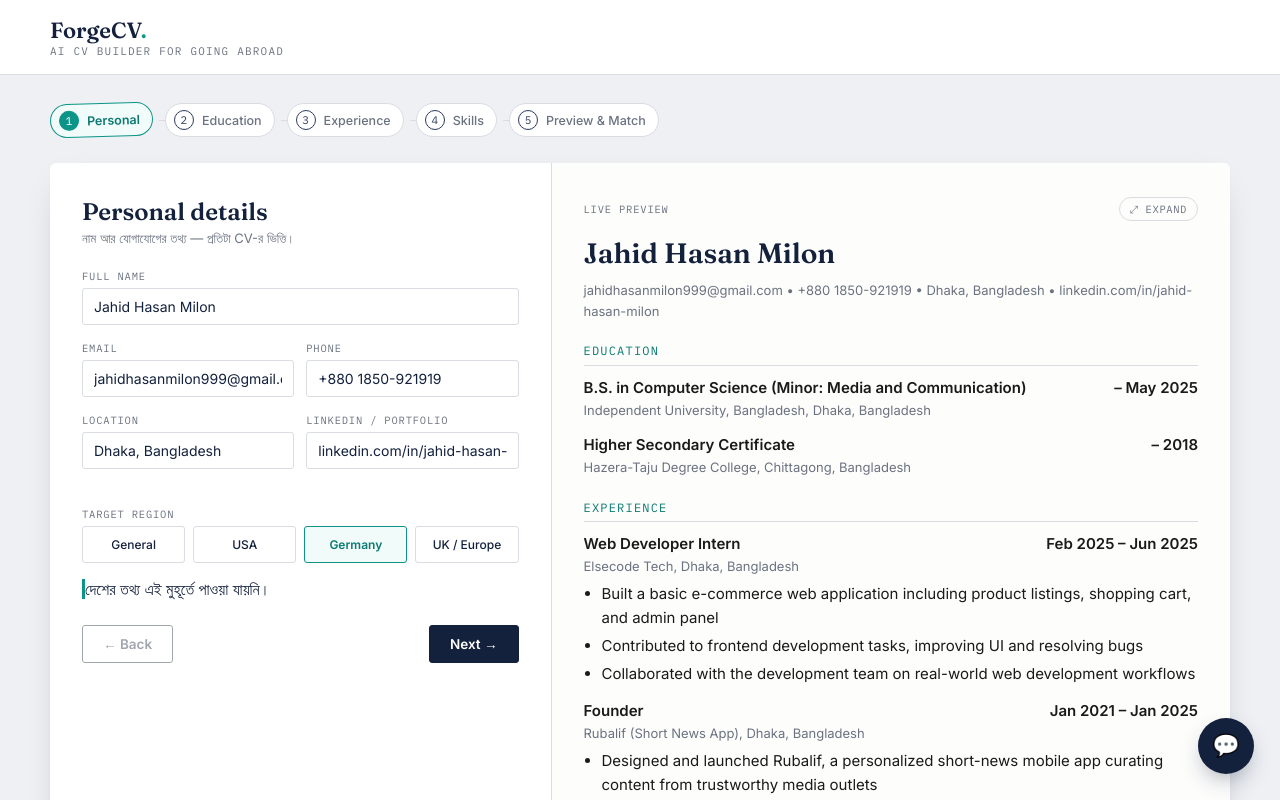
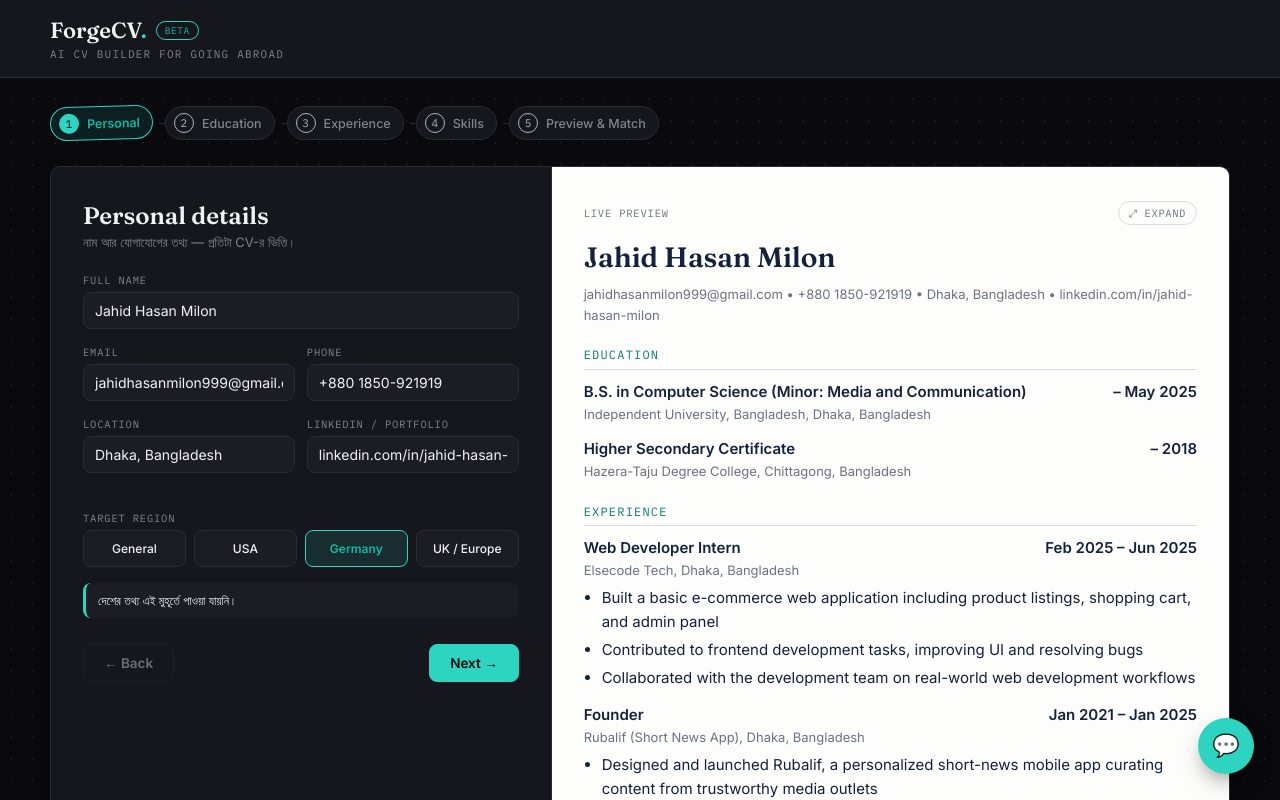
Before and after one commit to jahidhasanmilon/ForgeCV-AI_powered_CV_builder, a Next.js app: page / in a window 1280 px wide. Shown: the top 800 px of the page. Built offline with nearby package versions, Linux system fonts and the light colour scheme; no server answers.

Commit message:
Add dark theme for app shell, keep CV preview light

```diff
--- a/src/app/globals.css
+++ b/src/app/globals.css
@@ -1,23 +1,34 @@
 @import url("https://fonts.googleapis.com/css2?family=Fraunces:opsz,wght@9..144,400;9..144,500;9..144,600&family=Inter:wght@400;500;600;700&family=IBM+Plex+Mono:wght@400;500&display=swap");
 
 :root {
-  --ink: #14213d;
-  --ink-soft: #2c3a5e;
-  --paper: #eef0f3;
-  --page: #ffffff;
-  --teal: #0d9488;
-  --teal-dark: #0b7a70;
-  --gold: #b8860b;
-  --muted: #6b7280;
-  --border: #d9dce2;
-  --stamp-red: #b4231c;
-  --radius: 3px;
+  /* app shell (dark) */
+  --bg: #0a0a0e;
+  --page: #16161d;
+  --paper: #1c1c25;
+  --ink: #f2f2f6;
+  --ink-soft: #b3b3c0;
+  --muted: #83838f;
+  --border: #2b2b36;
+  --teal: #2dd4bf;
+  --teal-dark: #14b8a6;
+  --gold: #d4a017;
+  --stamp-red: #f04545;
+  --radius: 8px;
+
+  /* CV document (always light, regardless of shell theme) */
+  --doc-bg: #fdfdfc;
+  --doc-ink: #14213d;
+  --doc-muted: #6b7280;
+  --doc-border: #d9dce2;
+  --doc-teal-dark: #0b7a70;
 }
 
 * { box-sizing: border-box; }
 html, body { margin: 0; padding: 0; }
 body {
-  background: var(--paper);
+  background-color: var(--bg);
+  background-image: radial-gradient(rgba(255, 255, 255, 0.055) 1px, transparent 1px);
+  background-size: 22px 22px;
   font-family: "Inter", sans-serif;
   color: var(--ink);
   -webkit-font-smoothing: antialiased;
@@ -41,14 +52,21 @@ body {
   justify-content: space-between;
   padding: 16px 20px;
 }
+.brand-row { display: flex; align-items: center; gap: 9px; }
 .brand { font-family: "Fraunces", serif; font-size: 22px; font-weight: 600; }
 .brand span { color: var(--teal); }
+.brand-badge {
+  font-family: "IBM Plex Mono", monospace; font-size: 9.5px; letter-spacing: .6px;
+  text-transform: uppercase; color: var(--teal-dark); border: 1px solid var(--teal);
+  border-radius: 999px; padding: 2px 8px;
+}
 .tagline {
   font-family: "IBM Plex Mono", monospace;
   font-size: 11px;
   color: var(--muted);
   text-transform: uppercase;
   letter-spacing: 1.2px;
+  margin-top: 3px;
 }
 .steps { display: flex; align-items: center; gap: 6px; margin-bottom: 26px; flex-wrap: wrap; }
 .stamp {
@@ -68,39 +86,40 @@ body {
   border: 1.5px solid var(--ink-soft); color: var(--ink-soft);
 }
 .stamp .label { font-size: 12.5px; font-weight: 500; color: var(--muted); }
-.stamp.active { border-color: var(--teal); background: #f0fbfa; transform: rotate(-1.5deg); }
-.stamp.active .num { background: var(--teal); border-color: var(--teal); color: #fff; }
+.stamp.active { border-color: var(--teal); background: rgba(45,212,191,.1); transform: rotate(-1.5deg); }
+.stamp.active .num { background: var(--teal); border-color: var(--teal); color: var(--bg); }
 .stamp.active .label { color: var(--teal-dark); font-weight: 600; }
-.stamp.done .num { background: var(--ink-soft); border-color: var(--ink-soft); color: #fff; }
+.stamp.done .num { background: var(--ink-soft); border-color: var(--ink-soft); color: var(--bg); }
 .stamp.done .label { color: var(--ink-soft); }
 .step-line { flex: 0 0 14px; height: 1px; background: var(--border); }
 
 .spread {
   display: grid; grid-template-columns: 0.85fr 1.15fr; gap: 0;
-  background: var(--page); border-radius: 6px;
-  box-shadow: 0 1px 2px rgba(20,33,61,.04), 0 12px 34px -18px rgba(20,33,61,.35);
+  background: var(--page); border-radius: 10px;
+  box-shadow: 0 1px 2px rgba(0,0,0,.2), 0 24px 60px -24px rgba(0,0,0,.65);
   overflow: hidden; min-height: 560px;
+  border: 1px solid var(--border);
 }
 .panel-form { padding: 34px 32px; border-right: 1px solid var(--border); }
-.panel-preview { padding: 34px 32px; background: #fdfdfc; display: flex; flex-direction: column; }
+.panel-preview { padding: 34px 32px; background: var(--doc-bg); display: flex; flex-direction: column; }
 
 .assistant-fab {
   position: fixed; bottom: 26px; right: 26px; z-index: 50;
   width: 56px; height: 56px; border-radius: 50%;
-  background: var(--ink); color: #fff; border: none;
+  background: var(--teal); color: var(--bg); border: none;
   display: flex; align-items: center; justify-content: center;
   font-size: 22px; cursor: pointer;
-  box-shadow: 0 10px 24px -8px rgba(20,33,61,.45);
-  transition: transform .15s ease;
+  box-shadow: 0 10px 24px -8px rgba(0,0,0,.55);
+  transition: transform .15s ease, background .15s ease;
 }
-.assistant-fab:hover { transform: scale(1.06); }
+.assistant-fab:hover { transform: scale(1.06); background: var(--teal-dark); }
 
 .assistant-popup {
   position: fixed; bottom: 92px; right: 26px; z-index: 50;
   width: 360px; max-width: calc(100vw - 40px);
   height: 480px; max-height: calc(100vh - 140px);
-  background: var(--paper); border: 1px solid var(--border);
-  border-radius: 12px; box-shadow: 0 20px 50px -15px rgba(20,33,61,.45);
+  background: var(--page); border: 1px solid var(--border);
+  border-radius: 12px; box-shadow: 0 20px 50px -15px rgba(0,0,0,.6);
   display: flex; flex-direction: column; padding: 20px 18px;
   overflow: hidden;
 }
@@ -112,30 +131,30 @@ body {
 .preview-panel-header { display: flex; align-items: center; justify-content: space-between; margin-bottom: 10px; }
 .preview-panel-label {
   font-family: "IBM Plex Mono", monospace; font-size: 10.5px; letter-spacing: .8px;
-  text-transform: uppercase; color: var(--muted);
+  text-transform: uppercase; color: var(--doc-muted);
 }
 .preview-expand-btn {
   font-family: "IBM Plex Mono", monospace; font-size: 10.5px; letter-spacing: .6px;
-  text-transform: uppercase; color: var(--muted); background: none;
-  border: 1px solid var(--border); border-radius: 999px; padding: 4px 10px; cursor: pointer;
+  text-transform: uppercase; color: var(--doc-muted); background: none;
+  border: 1px solid var(--doc-border); border-radius: 999px; padding: 4px 10px; cursor: pointer;
 }
-.preview-expand-btn:hover { border-color: var(--teal); color: var(--teal-dark); }
+.preview-expand-btn:hover { border-color: var(--teal); color: var(--doc-teal-dark); }
 
 .preview-modal-backdrop {
-  position: fixed; inset: 0; background: rgba(20,33,61,.55); z-index: 60;
+  position: fixed; inset: 0; background: rgba(0,0,0,.65); z-index: 60;
   display: flex; align-items: flex-start; justify-content: center;
   overflow-y: auto; padding: 48px 20px;
 }
 .preview-modal {
-  background: var(--page); border-radius: 8px; max-width: 820px; width: 100%;
-  padding: 44px 48px; position: relative; box-shadow: 0 30px 80px -20px rgba(0,0,0,.5);
+  background: var(--doc-bg); border-radius: 8px; max-width: 820px; width: 100%;
+  padding: 44px 48px; position: relative; box-shadow: 0 30px 80px -20px rgba(0,0,0,.7);
 }
 .preview-modal-close {
   position: absolute; top: 14px; right: 18px; background: none; border: none;
-  font-size: 24px; cursor: pointer; color: var(--muted); line-height: 1;
+  font-size: 24px; cursor: pointer; color: var(--doc-muted); line-height: 1;
 }
 
-h2.step-title { font-family: "Fraunces", serif; font-size: 24px; font-weight: 600; margin: 0 0 4px; }
+h2.step-title { font-family: "Fraunces", serif; font-size: 24px; font-weight: 600; margin: 0 0 4px; color: var(--ink); }
 .step-sub { font-size: 13px; color: var(--muted); margin: 0 0 22px; }
 
 .field { margin-bottom: 16px; }
@@ -145,7 +164,7 @@ h2.step-title { font-family: "Fraunces", serif; font-size: 24px; font-weight: 60
 }
 .field input, .field textarea, .field select {
   width: 100%; padding: 9px 11px; border: 1.5px solid var(--border); border-radius: var(--radius);
-  font-family: "Inter", sans-serif; font-size: 14px; color: var(--ink); background: #fff;
+  font-family: "Inter", sans-serif; font-size: 14px; color: var(--ink); background: var(--paper);
   transition: border-color .15s ease;
 }
 .field input:focus, .field textarea:focus { outline: none; border-color: var(--teal); }
@@ -155,15 +174,16 @@ h2.step-title { font-family: "Fraunces", serif; font-size: 24px; font-weight: 60
 .country-grid { display: grid; grid-template-columns: repeat(4, 1fr); gap: 8px; margin-bottom: 6px; }
 .country-opt {
   border: 1.5px solid var(--border); border-radius: var(--radius); padding: 10px 6px;
-  text-align: center; font-size: 12px; font-weight: 500; cursor: pointer; background: #fff;
-  transition: .15s ease;
+  text-align: center; font-size: 12px; font-weight: 500; cursor: pointer; background: var(--paper);
+  color: var(--ink); transition: .15s ease;
 }
 .country-opt:hover { border-color: var(--teal); }
-.country-opt.sel { border-color: var(--teal); background: #f0fbfa; color: var(--teal-dark); font-weight: 600; }
+.country-opt.sel { border-color: var(--teal); background: rgba(45,212,191,.12); color: var(--teal-dark); font-weight: 600; }
+.country-tip { padding: 10px 12px; border-radius: var(--radius); font-size: 12px; background: var(--paper); color: var(--ink); }
 
-.block-card { border: 1px solid var(--border); border-radius: var(--radius); padding: 16px 16px 8px; margin-bottom: 14px; background: #fff; }
+.block-card { border: 1px solid var(--border); border-radius: var(--radius); padding: 16px 16px 8px; margin-bottom: 14px; background: var(--paper); }
 .block-head { display: flex; justify-content: space-between; align-items: center; margin-bottom: 10px; }
-.block-head strong { font-size: 13px; }
+.block-head strong { font-size: 13px; color: var(--ink); }
 .icon-btn { border: none; background: none; color: var(--muted); cursor: pointer; font-size: 12px; font-family: "IBM Plex Mono", monospace; }
 .icon-btn:hover { color: var(--stamp-red); }
 
@@ -171,10 +191,10 @@ h2.step-title { font-family: "Fraunces", serif; font-size: 24px; font-weight: 60
 .bullet-row textarea { flex: 1; }
 .ai-btn {
   white-space: nowrap; font-family: "IBM Plex Mono", monospace; font-size: 11px; padding: 8px 10px;
-  border: 1.5px solid var(--teal); color: var(--teal-dark); background: #fff; border-radius: var(--radius);
+  border: 1.5px solid var(--teal); color: var(--teal-dark); background: var(--page); border-radius: var(--radius);
   cursor: pointer; transition: .15s ease;
 }
-.ai-btn:hover { background: var(--teal); color: #fff; }
+.ai-btn:hover { background: var(--teal); color: var(--bg); }
 .ai-btn[disabled] { opacity: .55; cursor: progress; }
 
 .ghost-btn {
@@ -187,7 +207,7 @@ h2.step-title { font-family: "Fraunces", serif; font-size: 24px; font-weight: 60
 .skill-chip-input input { flex: 1; }
 .chips { display: flex; flex-wrap: wrap; gap: 8px; }
 .chip {
-  display: flex; align-items: center; gap: 6px; background: #f0fbfa; border: 1px solid var(--teal);
+  display: flex; align-items: center; gap: 6px; background: rgba(45,212,191,.12); border: 1px solid var(--teal);
   color: var(--teal-dark); padding: 5px 10px; border-radius: 999px; font-size: 12.5px; font-weight: 500;
 }
 .chip button { border: none; background: none; color: var(--teal-dark); cursor: pointer; font-size: 13px; }
@@ -195,53 +215,53 @@ h2.step-title { font-family: "Fraunces", serif; font-size: 24px; font-weight: 60
 .nav-buttons { display: flex; justify-content: space-between; margin-top: 26px; }
 .btn {
   font-family: "Inter", sans-serif; font-weight: 600; font-size: 13.5px; padding: 10px 20px;
-  border-radius: var(--radius); cursor: pointer; border: 1.5px solid var(--ink); background: var(--ink); color: #fff;
+  border-radius: var(--radius); cursor: pointer; border: 1.5px solid var(--teal); background: var(--teal); color: var(--bg);
   transition: .15s ease;
 }
-.btn:hover { background: var(--ink-soft); border-color: var(--ink-soft); }
-.btn.secondary { background: none; color: var(--ink); }
-.btn.secondary:hover { background: var(--paper); }
+.btn:hover { background: var(--teal-dark); border-color: var(--teal-dark); }
+.btn.secondary { background: none; color: var(--ink); border-color: var(--border); }
+.btn.secondary:hover { background: var(--paper); border-color: var(--ink-soft); }
 .btn[disabled] { opacity: .4; cursor: not-allowed; }
 
-.doc { flex: 1; font-family: "Inter", sans-serif; font-size: 15px; line-height: 1.6; color: #1a1a1a; }
-.doc .doc-name { font-family: "Fraunces", serif; font-size: 28px; font-weight: 600; color: var(--ink); margin: 0 0 4px; }
-.doc .doc-contact { font-size: 13px; color: var(--muted); margin-bottom: 18px; }
+.doc { flex: 1; font-family: "Inter", sans-serif; font-size: 15px; line-height: 1.6; color: var(--doc-ink); }
+.doc .doc-name { font-family: "Fraunces", serif; font-size: 28px; font-weight: 600; color: var(--doc-ink); margin: 0 0 4px; }
+.doc .doc-contact { font-size: 13px; color: var(--doc-muted); margin-bottom: 18px; }
 .doc .doc-section-title {
   font-family: "IBM Plex Mono", monospace; font-size: 12px; letter-spacing: 1.2px; text-transform: uppercase;
-  color: var(--teal-dark); border-bottom: 1px solid var(--border); padding-bottom: 4px; margin: 20px 0 10px;
+  color: var(--doc-teal-dark); border-bottom: 1px solid var(--doc-border); padding-bottom: 4px; margin: 20px 0 10px;
 }
 .doc .entry { margin-bottom: 13px; }
 .doc .entry-head { display: flex; justify-content: space-between; font-weight: 600; font-size: 15px; gap: 8px; }
-.doc .entry-sub { font-size: 13px; color: var(--muted); margin-bottom: 4px; }
+.doc .entry-sub { font-size: 13px; color: var(--doc-muted); margin-bottom: 4px; }
 .doc ul { margin: 5px 0 0 18px; padding: 0; }
 .doc li { margin-bottom: 4px; }
-.doc-empty { color: var(--muted); font-size: 15px; font-style: italic; }
+.doc-empty { color: var(--doc-muted); font-size: 15px; font-style: italic; }
 .mrz {
-  margin-top: auto; padding-top: 14px; border-top: 1px dashed var(--border);
+  margin-top: auto; padding-top: 14px; border-top: 1px dashed var(--doc-border);
   font-family: "IBM Plex Mono", monospace; font-size: 9px; letter-spacing: 1.4px; color: #b8bec8; word-break: break-all;
 }
 .export-bar { display: flex; gap: 10px; margin-top: 16px; margin-bottom: 4px; }
 
-.match-box { border: 1px solid var(--border); border-radius: var(--radius); padding: 16px; margin-top: 16px; background: #fff; }
+.match-box { border: 1px solid var(--border); border-radius: var(--radius); padding: 16px; margin-top: 16px; background: var(--paper); }
 .match-score { font-family: "Fraunces", serif; font-size: 34px; font-weight: 600; color: var(--teal-dark); }
-.kw { display: inline-block; background: #fbeaea; color: var(--stamp-red); border: 1px solid #f1c7c4; padding: 3px 9px; border-radius: 999px; font-size: 11.5px; margin: 3px 4px 0 0; }
-.source-tag { font-family: "IBM Plex Mono", monospace; font-size: 9.5px; color: var(--muted); background: #fff; border: 1px solid var(--border); padding: 2px 7px; border-radius: 999px; margin: 2px 4px 0 0; display: inline-block; }
+.kw { display: inline-block; background: rgba(240,69,69,.14); color: var(--stamp-red); border: 1px solid rgba(240,69,69,.35); padding: 3px 9px; border-radius: 999px; font-size: 11.5px; margin: 3px 4px 0 0; }
+.source-tag { font-family: "IBM Plex Mono", monospace; font-size: 9.5px; color: var(--muted); background: var(--page); border: 1px solid var(--border); padding: 2px 7px; border-radius: 999px; margin: 2px 4px 0 0; display: inline-block; }
 
-.assistant-title { font-family: "Fraunces", serif; font-size: 17px; font-weight: 600; margin: 0 0 3px; }
+.assistant-title { font-family: "Fraunces", serif; font-size: 17px; font-weight: 600; margin: 0 0 3px; color: var(--ink); }
 .assistant-sub { font-size: 11.5px; color: var(--muted); margin-bottom: 14px; }
 .chat-log { flex: 1; overflow-y: auto; display: flex; flex-direction: column; gap: 10px; margin-bottom: 12px; min-height: 200px; }
 .chat-bubble { padding: 9px 12px; border-radius: 10px; font-size: 12.5px; line-height: 1.45; max-width: 92%; }
-.chat-bubble.user { align-self: flex-end; background: var(--ink); color: #fff; border-bottom-right-radius: 2px; }
-.chat-bubble.assistant { align-self: flex-start; background: #fff; border: 1px solid var(--border); border-bottom-left-radius: 2px; }
+.chat-bubble.user { align-self: flex-end; background: var(--teal); color: var(--bg); border-bottom-right-radius: 2px; }
+.chat-bubble.assistant { align-self: flex-start; background: var(--paper); border: 1px solid var(--border); color: var(--ink); border-bottom-left-radius: 2px; }
 .tool-tags { display: flex; gap: 4px; flex-wrap: wrap; margin-top: 6px; }
 .tool-tag {
-  font-family: "IBM Plex Mono", monospace; font-size: 9px; background: #f0fbfa; color: var(--teal-dark);
+  font-family: "IBM Plex Mono", monospace; font-size: 9px; background: rgba(45,212,191,.12); color: var(--teal-dark);
   border: 1px solid var(--teal); padding: 2px 6px; border-radius: 999px;
 }
 .chat-input-row { display: flex; gap: 6px; }
-.chat-input-row input { flex: 1; padding: 9px 10px; border: 1.5px solid var(--border); border-radius: var(--radius); font-size: 13px; }
+.chat-input-row input { flex: 1; padding: 9px 10px; border: 1.5px solid var(--border); border-radius: var(--radius); font-size: 13px; background: var(--paper); color: var(--ink); }
 .chat-suggestions { display: flex; flex-direction: column; gap: 6px; margin-top: 10px; }
-.chat-suggestion { text-align: left; font-size: 11.5px; padding: 8px 10px; border: 1px dashed var(--border); border-radius: var(--radius); background: #fff; cursor: pointer; color: var(--ink-soft); }
+.chat-suggestion { text-align: left; font-size: 11.5px; padding: 8px 10px; border: 1px dashed var(--border); border-radius: var(--radius); background: var(--page); cursor: pointer; color: var(--ink-soft); }
 .chat-suggestion:hover { border-color: var(--teal); color: var(--teal-dark); }
 
 @media (max-width: 1080px) {
@@ -253,5 +273,5 @@ h2.step-title { font-family: "Fraunces", serif; font-size: 24px; font-weight: 60
 @media print {
   body * { visibility: hidden; }
   #printArea, #printArea * { visibility: visible; }
-  #printArea { position: absolute; top: 0; left: 0; width: 100%; padding: 0.4in 0.5in; }
+  #printArea { position: absolute; top: 0; left: 0; width: 100%; padding: 0.4in 0.5in; background: #fff; }
 }
--- a/src/app/page.tsx
+++ b/src/app/page.tsx
@@ -23,8 +23,11 @@ function Builder() {
       <header className="site-header">
         <div className="topbar">
           <div>
-            <div className="brand">
-              ForgeCV<span>.</span>
+            <div className="brand-row">
+              <div className="brand">
+                ForgeCV<span>.</span>
+              </div>
+              <span className="brand-badge">BETA</span>
             </div>
             <div className="tagline">AI CV builder for going abroad</div>
           </div>
--- a/src/components/CountryPanel.tsx
+++ b/src/components/CountryPanel.tsx
@@ -29,7 +29,7 @@ export default function CountryPanel({ countryCode }: { countryCode: string }) {
   if (countryCode === "general") return null;
 
   return (
-    <div className="country-tip" style={{ background: "#fff", borderLeft: "3px solid var(--teal)" }}>
+    <div className="country-tip" style={{ borderLeft: "3px solid var(--teal)" }}>
       {loading && <span>দেশের তথ্য লোড হচ্ছে…</span>}
       {!loading && info && (
         <span>
--- a/src/components/steps/PreviewStep.tsx
+++ b/src/components/steps/PreviewStep.tsx
@@ -77,9 +77,11 @@ export default function PreviewStep({ onBack }: { onBack: () => void }) {
             minHeight: 110,
             padding: "9px 11px",
             border: "1.5px solid var(--border)",
-            borderRadius: 3,
+            borderRadius: 8,
             fontFamily: "Inter, sans-serif",
             fontSize: 13,
+            background: "var(--paper)",
+            color: "var(--ink)",
           }}
         />
         <button className="ai-btn" style={{ marginTop: 10 }} disabled={loading} onClick={checkMatch}>
```
